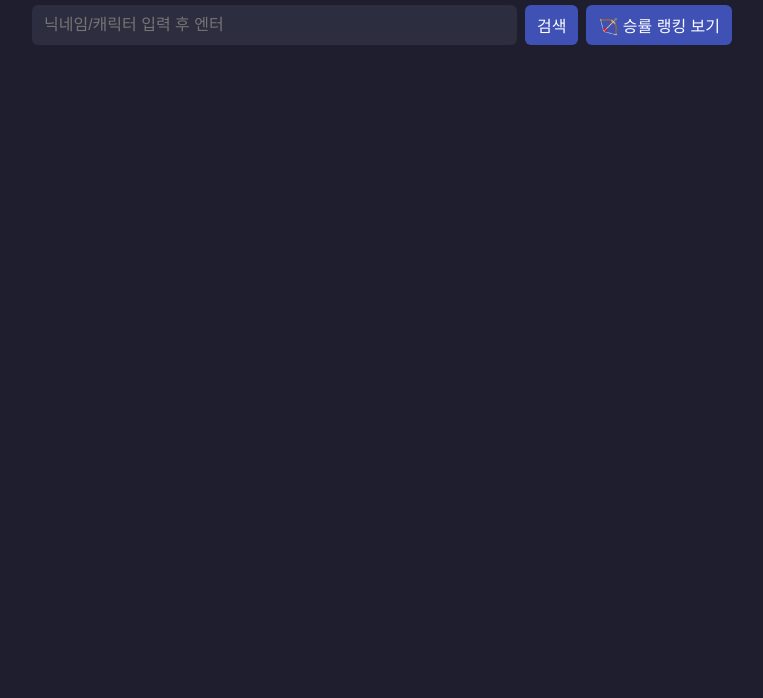
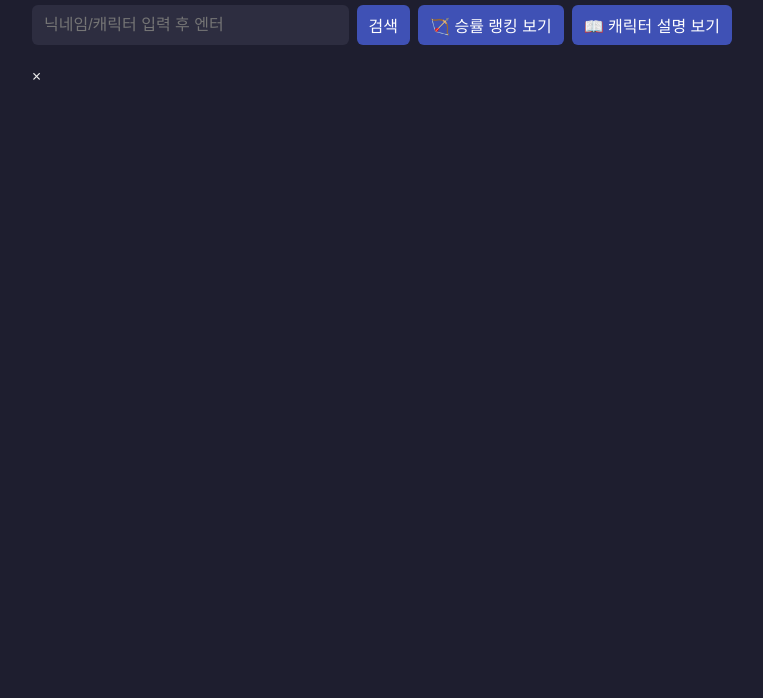
Before and after one commit to okssissakssak/minecraft-stats, a plain HTML site: page index.html in a window 1280 px wide. Shown: the part 102-800 px from the top of the page, without its empty margins (258-1021 px from the left). Drawn offline with Linux system fonts and the light colour scheme.

Commit message:
캐릭터 설명

```diff
--- a/index.html
+++ b/index.html
@@ -4,7 +4,6 @@
   <meta charset="UTF-8">
   <title>활카스 전적 검색기</title>
   <link rel="stylesheet" href="style.css">
-
 </head>
 <body>
   <h1>활카스 전적 검색기</h1>
@@ -13,13 +12,19 @@
     <input type="text" id="searchInput" placeholder="닉네임/캐릭터 입력 후 엔터">
     <button id="searchBtn">검색</button>
     <button id="rankingBtn">🏹 승률 랭킹 보기</button>
-</div>
-
-
+    <button id="charBtn">📖 캐릭터 설명 보기</button>
   </div>
 
   <div id="result"></div>
 
+  <!-- 캐릭터 설명 모달 -->
+  <div id="charModal" class="modal">
+    <div class="modal-content">
+      <span class="close">&times;</span>
+      <div id="charDetail"></div>
+    </div>
+  </div>
+
   <script src="script.js"></script>
 </body>
 </html>
```
